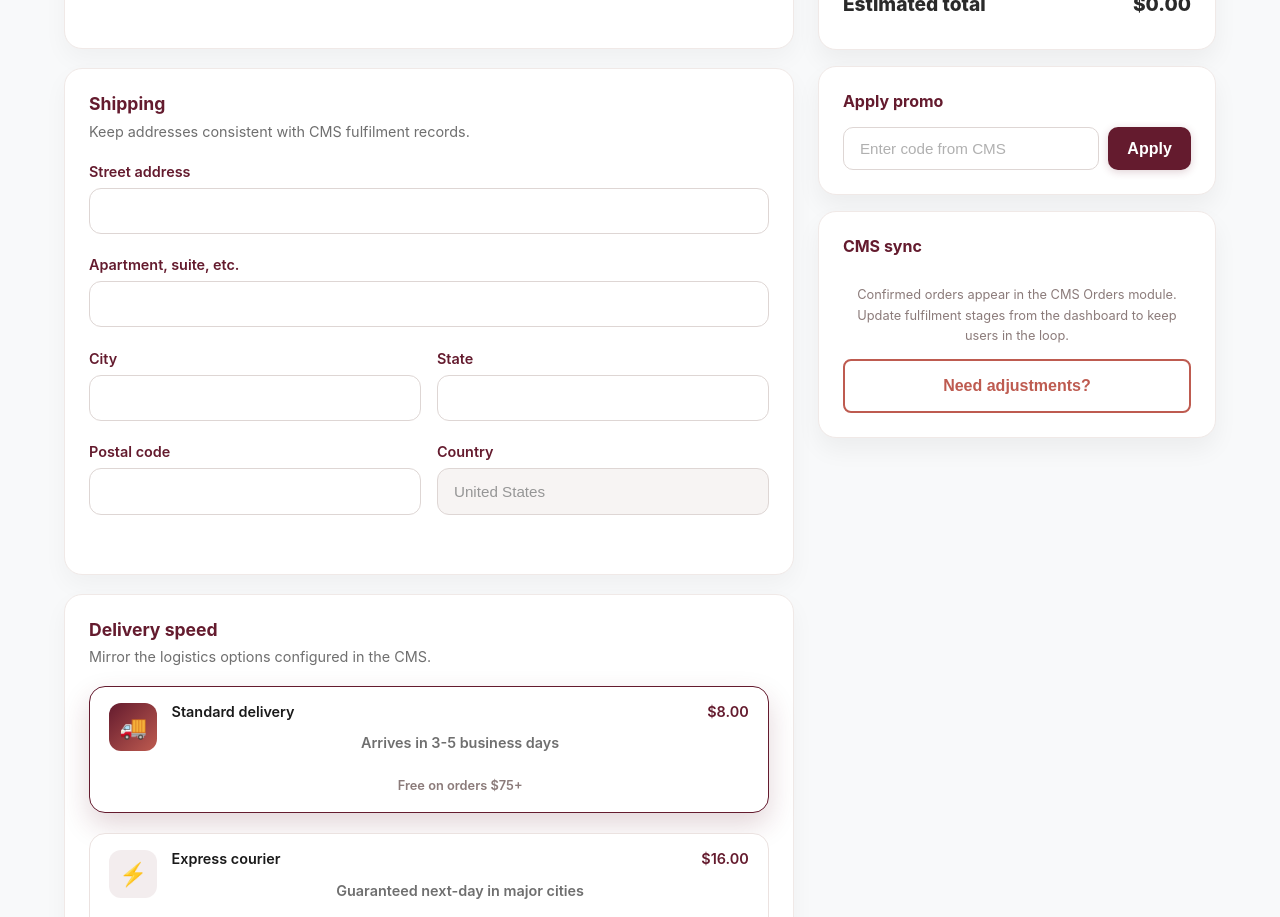
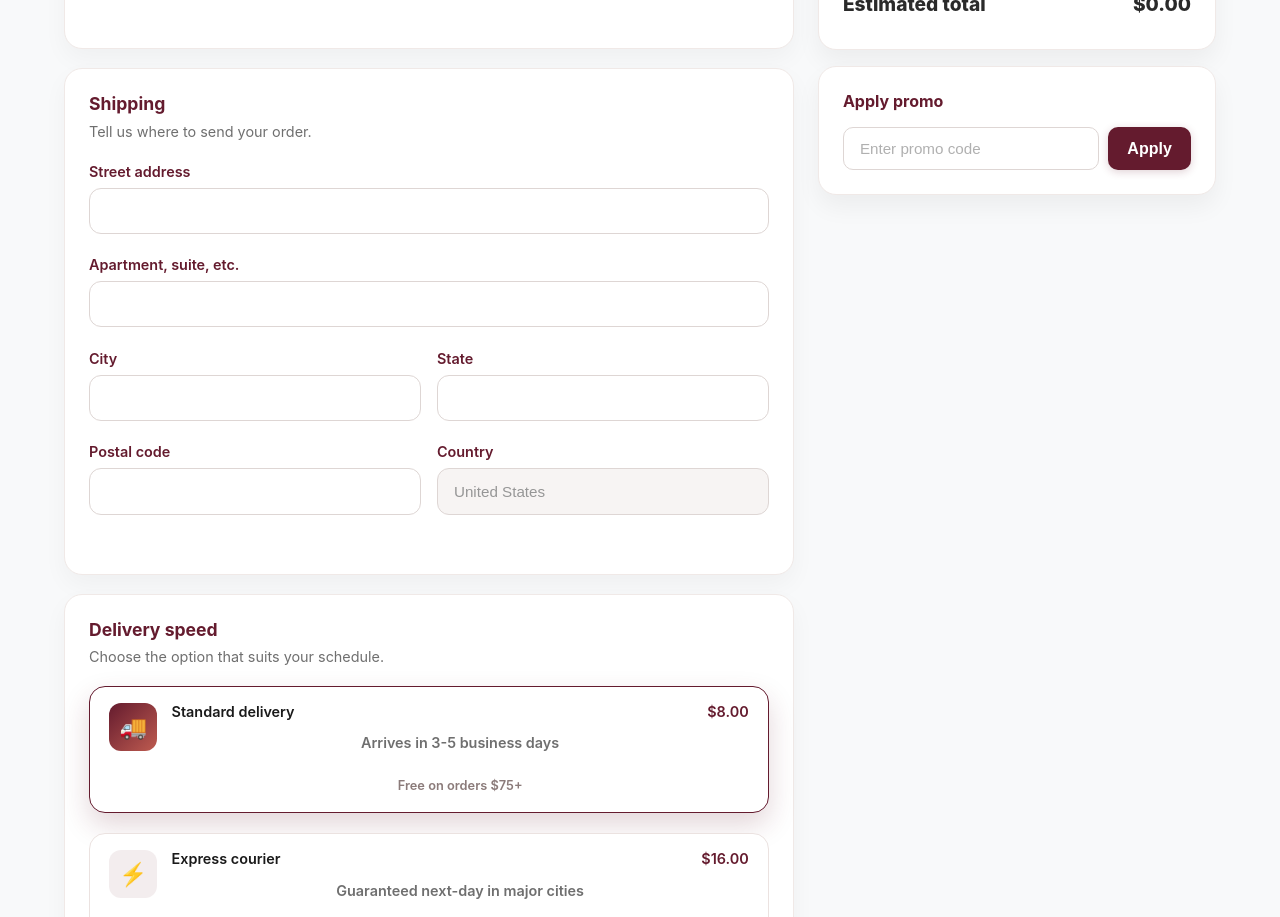
Before and after one commit to ranaraad/FitFast-FYP, a React app in the folder fitfast/frontend/: page /checkout in a window 1280 px wide. Shown: the part 700-1617 px from the top of the page. Built offline with nearby package versions, Linux system fonts and the light colour scheme; the HTML template or start-up script is replaced by a standard one.

Commit message:
fixed few stuff in checkout

```diff
--- a/fitfast/frontend/src/CartPage.jsx
+++ b/fitfast/frontend/src/CartPage.jsx
@@ -207,7 +207,7 @@ export default function CartPage() {
             >
               Proceed to Checkout
             </button>
-            <p className="muted small">Checkout mirrors the CMS payment flow.</p>
+            <p className="muted small">Checkout gathers your delivery and payment details.</p>
           </aside>
         </div>
       )}
--- a/fitfast/frontend/src/CheckoutPage.jsx
+++ b/fitfast/frontend/src/CheckoutPage.jsx
@@ -325,7 +325,7 @@ export default function CheckoutPage() {
 	const handleApplyPromo = () => {
 		const normalized = promoInput.trim().toUpperCase();
 		if (!normalized) {
-			setPromoFeedback("Enter a promo code from your CMS campaigns");
+			setPromoFeedback("Enter a promo code to see potential savings.");
 			setAppliedPromo(null);
 			return;
 		}
@@ -336,7 +336,7 @@ export default function CheckoutPage() {
 			setPromoFeedback(`${match.label} applied`);
 		} else {
 			setAppliedPromo(null);
-			setPromoFeedback("Promo code not recognized. Double check the CMS settings.");
+			setPromoFeedback("Promo code not recognized. Please check the code and try again.");
 		}
 	};
 
@@ -457,7 +457,7 @@ export default function CheckoutPage() {
 					<p className="eyebrow">Finalize your fit</p>
 					<h1>Checkout</h1>
 					<p className="muted">
-						Confirm your delivery and finalize payment details. Everything here mirrors the CMS order flow.
+						Confirm your delivery preferences and finalize payment details.
 					</p>
 				</div>
 
@@ -486,7 +486,7 @@ export default function CheckoutPage() {
 						<strong>Order confirmed</strong>
 						<p className="muted small">
 							Reference {orderSuccess.code}. Payment via {successPaymentOption.label}
-							{successCardLast4 ? ` ending in ${successCardLast4}` : ""}. {successDeliveryOption.id === "pickup" ? "We will notify you when your order is ready for pickup." : "Tracking will sync to the CMS timeline."}
+							{successCardLast4 ? ` ending in ${successCardLast4}` : ""}. {successDeliveryOption.id === "pickup" ? "We will notify you when your order is ready for pickup." : "Tracking updates will arrive shortly by email."}
 						</p>
 					</div>
 				</div>
@@ -498,8 +498,8 @@ export default function CheckoutPage() {
 						<div className="checkout-section">
 							<div className="section-heading">
 								<div>
-									<h2>Contact details</h2>
-									<p className="muted small">This information feeds directly into the CMS customer profile.</p>
+									  <h2>Contact details</h2>
+									  <p className="muted small">We will use this information for confirmations and delivery updates.</p>
 								</div>
 								<button type="button" className="link-btn" onClick={handleNavigateBackToCart}>
 									← Back to cart
@@ -552,8 +552,8 @@ export default function CheckoutPage() {
 						<div className="checkout-section">
 							<div className="section-heading">
 								<div>
-									<h2>Shipping</h2>
-									<p className="muted small">Keep addresses consistent with CMS fulfilment records.</p>
+									  <h2>Shipping</h2>
+									  <p className="muted small">Tell us where to send your order.</p>
 								</div>
 							</div>
 
@@ -618,8 +618,8 @@ export default function CheckoutPage() {
 						<div className="checkout-section">
 							<div className="section-heading">
 								<div>
-									<h2>Delivery speed</h2>
-									<p className="muted small">Mirror the logistics options configured in the CMS.</p>
+									  <h2>Delivery speed</h2>
+									  <p className="muted small">Choose the option that suits your schedule.</p>
 								</div>
 							</div>
 
@@ -822,7 +822,7 @@ export default function CheckoutPage() {
 								type="text"
 								value={promoInput}
 								onChange={(event) => setPromoInput(event.target.value)}
-								placeholder="Enter code from CMS"
+								placeholder="Enter promo code"
 							/>
 							<button type="button" onClick={handleApplyPromo}>
 								Apply
@@ -830,16 +830,6 @@ export default function CheckoutPage() {
 						</div>
 						{promoFeedback && <p className="muted x-small">{promoFeedback}</p>}
 					</div>
-
-					<div className="cms-ref-card">
-						<h4>CMS sync</h4>
-						<p className="muted x-small">
-							Confirmed orders appear in the CMS Orders module. Update fulfilment stages from the dashboard to keep users in the loop.
-						</p>
-						<button type="button" className="secondary-btn" onClick={() => navigate("/support")}>
-							Need adjustments?
-						</button>
-					</div>
 				</aside>
 			</div>
 		</div>
--- a/fitfast/frontend/src/index.css
+++ b/fitfast/frontend/src/index.css
@@ -2958,8 +2958,7 @@ a:hover {
 }
 
 .summary-card,
-.promo-card,
-.cms-ref-card {
+.promo-card {
   background: white;
   border: 1px solid #f0e9e7;
   border-radius: 18px;
@@ -3033,8 +3032,7 @@ a:hover {
   gap: 0.5rem;
 }
 
-.promo-card h4,
-.cms-ref-card h4 {
+.promo-card h4 {
   margin: 0;
   color: #641b2e;
 }
@@ -3068,15 +3066,6 @@ a:hover {
   background: #be5b50;
 }
 
-.cms-ref-card {
-  display: grid;
-  gap: 0.8rem;
-}
-
-.cms-ref-card .secondary-btn {
-  justify-content: center;
-}
-
 .checkout-btn:disabled {
   background: #e0d5d5;
   box-shadow: none;
```
